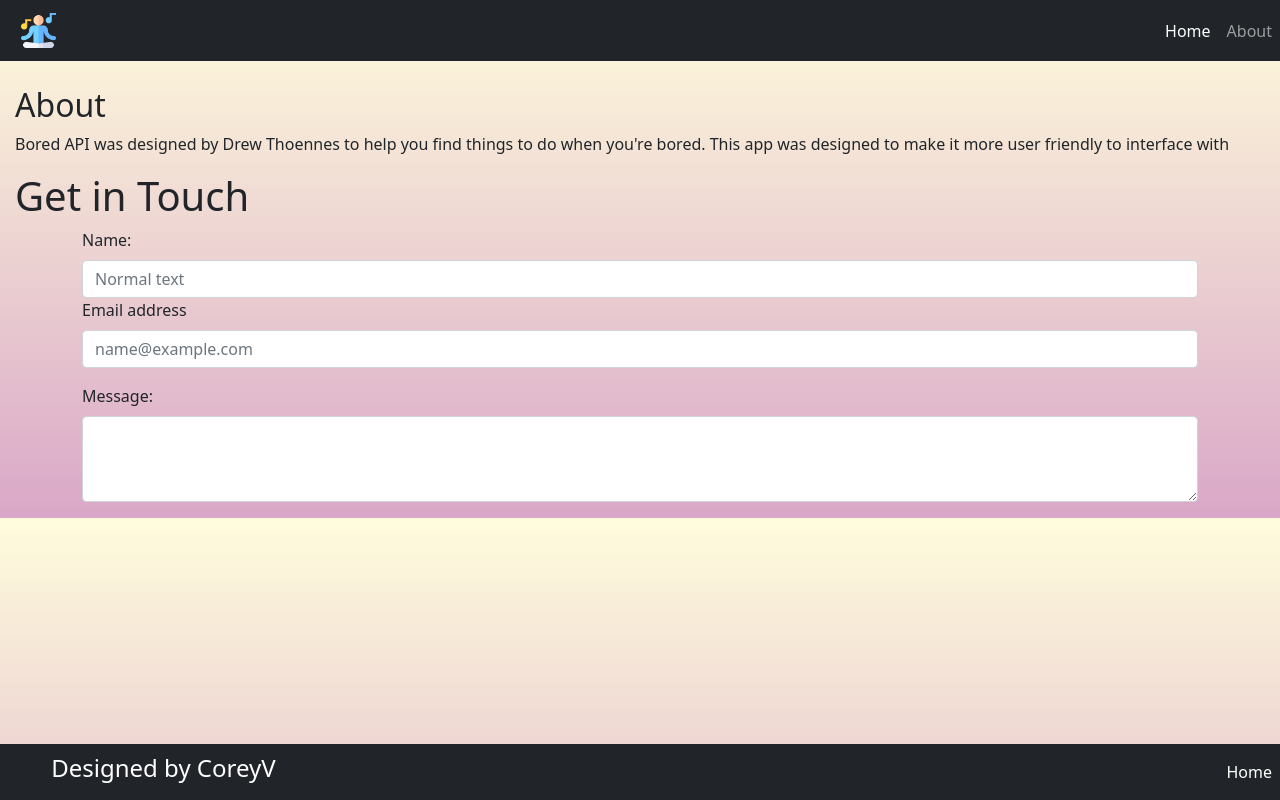
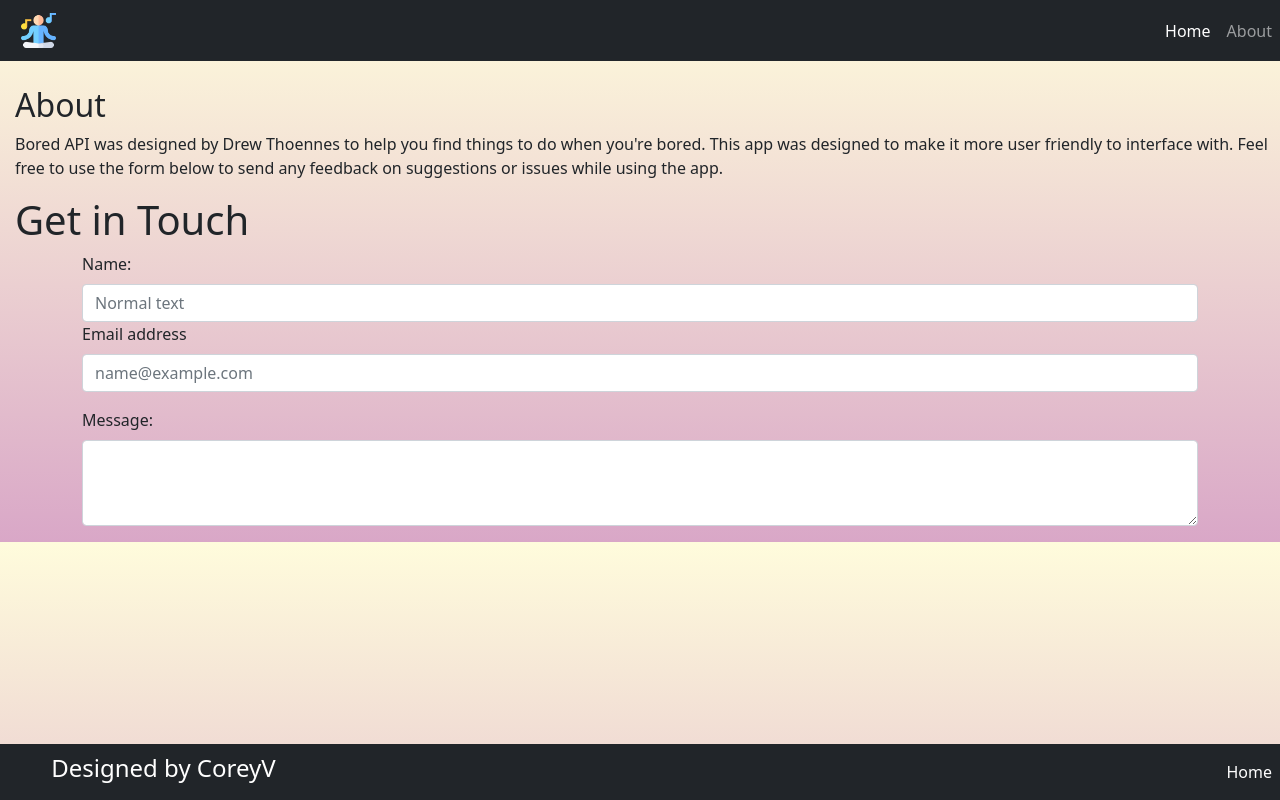
Before and after one commit to CoreyVee/Project-2, a React (Create React App) app in the folder myproductivebreaksapp/: page /About in a window 1280 px wide. Built offline with nearby package versions, Linux system fonts and the light colour scheme.

Commit message:
Retouched About section
Debugged error in about component.

```diff
--- a/myproductivebreaksapp/src/About.js
+++ b/myproductivebreaksapp/src/About.js
@@ -8,7 +8,7 @@ const Tips = () => {
         <div className='aboutPage'>
         <div className='aboutParagraph'>
             <h2>About</h2>
-            <p>Bored API was designed by Drew Thoennes to help you find things to do when you're bored. This app was designed to make it more user friendly to interface with</p>
+            <p>Bored API was designed by Drew Thoennes to help you find things to do when you're bored. This app was designed to make it more user friendly to interface with. Feel free to use the form below to send any feedback on suggestions or issues while using the app.</p>
         <h1>Get in Touch</h1>
         </div>
 <Container>
--- a/myproductivebreaksapp/src/Header.js
+++ b/myproductivebreaksapp/src/Header.js
@@ -7,7 +7,7 @@ const Header = () => {
   return (
     <Navbar id="header" bg="dark" variant="dark" sticky="top">
       <Container>
-        <Navbar.Brand href="#home">
+        <Navbar.Brand href="/">
           <img
             src={require("./Images/relax.png")}
             alt=""
```
